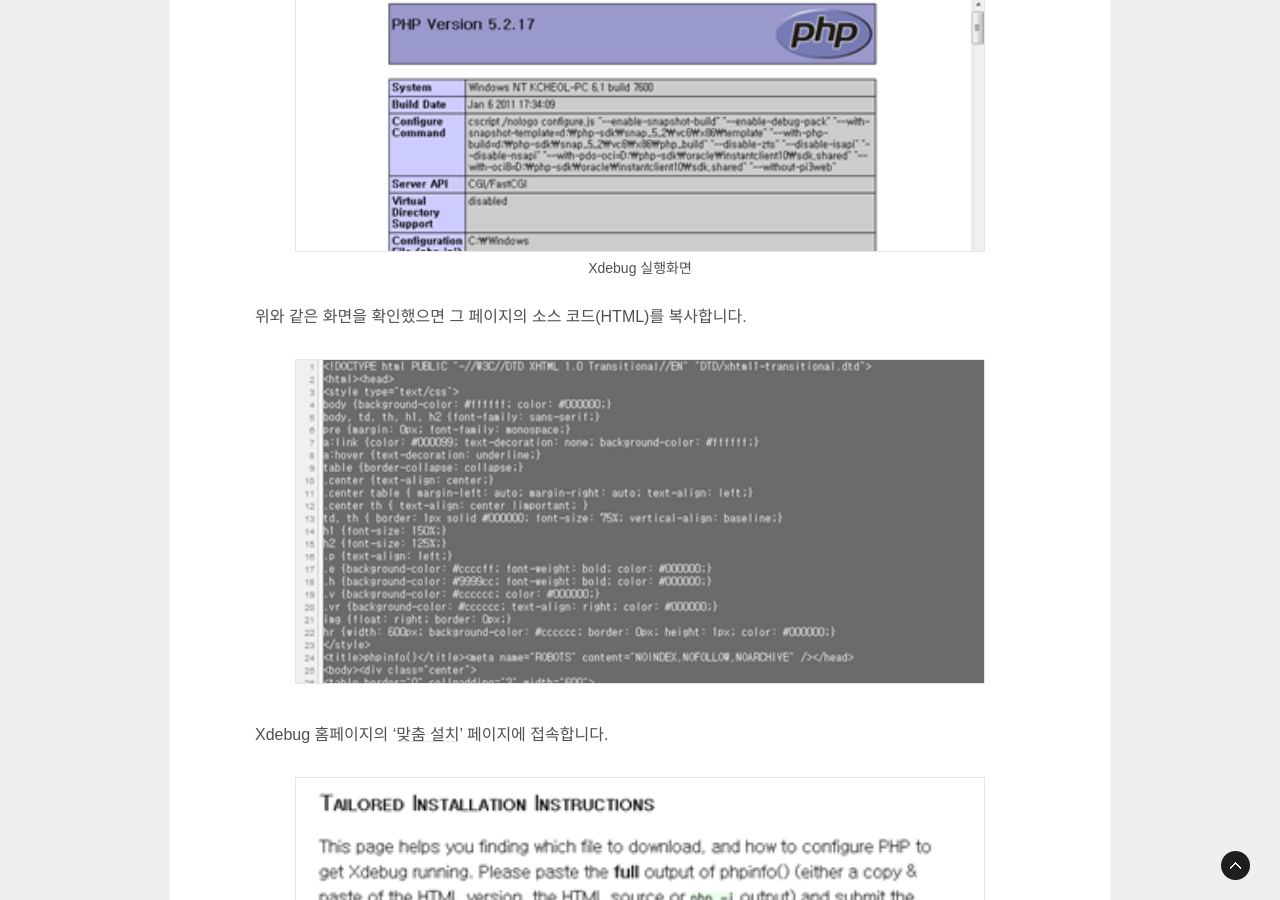
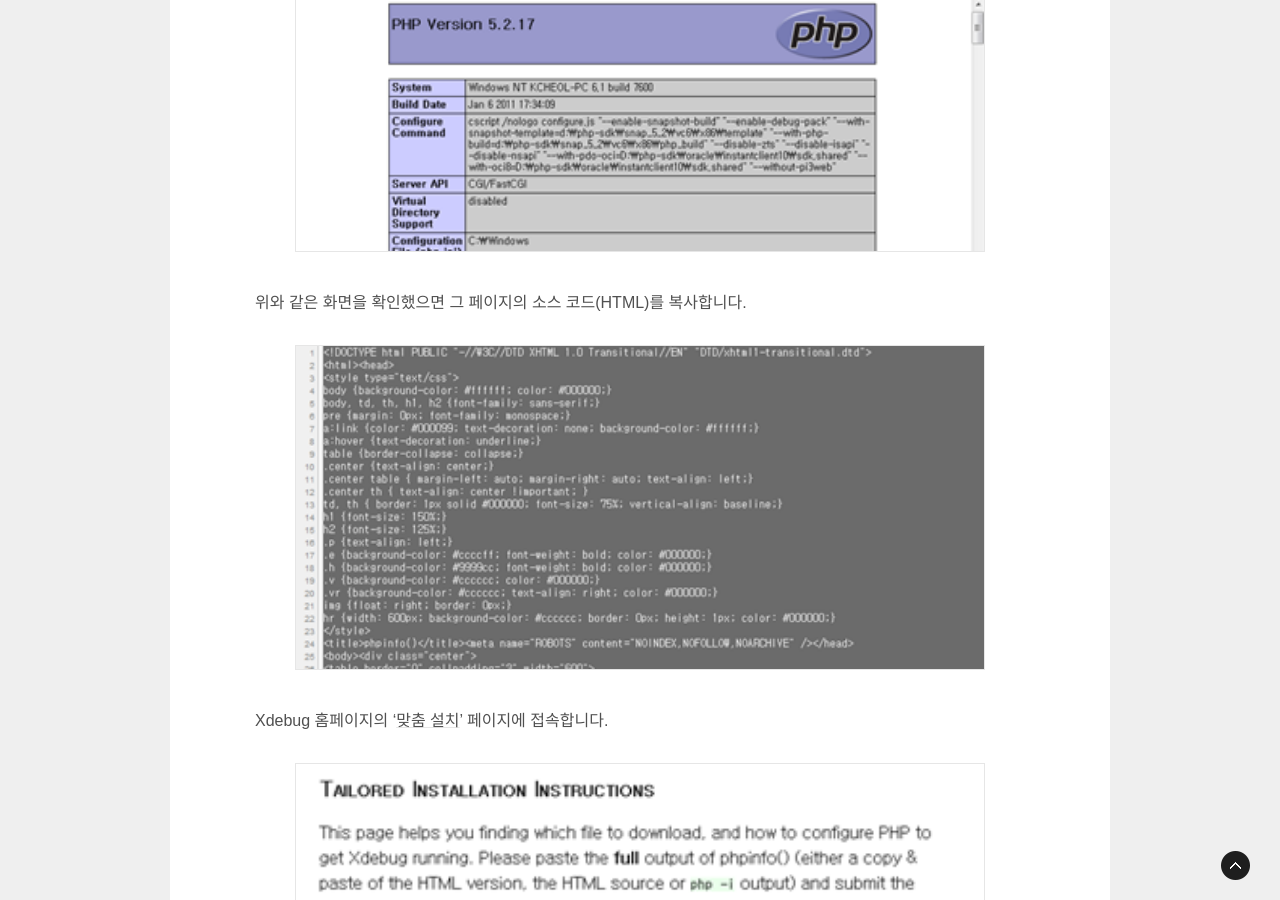
Before and after one commit to XinicsInc/tech-blog, a Jekyll site: the page built from _posts/2011-06-29-Xdebug-guide.md, in a window 1280 px wide and 900 px high, scrolled down 1363 px. Built offline with Jekyll 4.4.1, drawn with Linux system fonts in a browser that asks for light colours; some web fonts are replaced; comment, search, counter and statistics services are not loaded.

Commit message:
이미지 주석 잘못들어가 있어서 수정

````diff
--- a/_posts/2011-06-29-Xdebug-guide.md
+++ b/_posts/2011-06-29-Xdebug-guide.md
@@ -20,7 +20,7 @@ phpinfo() 를 실행시킵니다. 아래와 같은 코드를 포함하는 PHP
 ?>
 ```
 
-![Xdebug 실행화면](/files/2011/06/29/2.png)
+![](/files/2011/06/29/2.png)
 
 위와 같은 화면을 확인했으면 그 페이지의 소스 코드(HTML)를 복사합니다.
 
````
